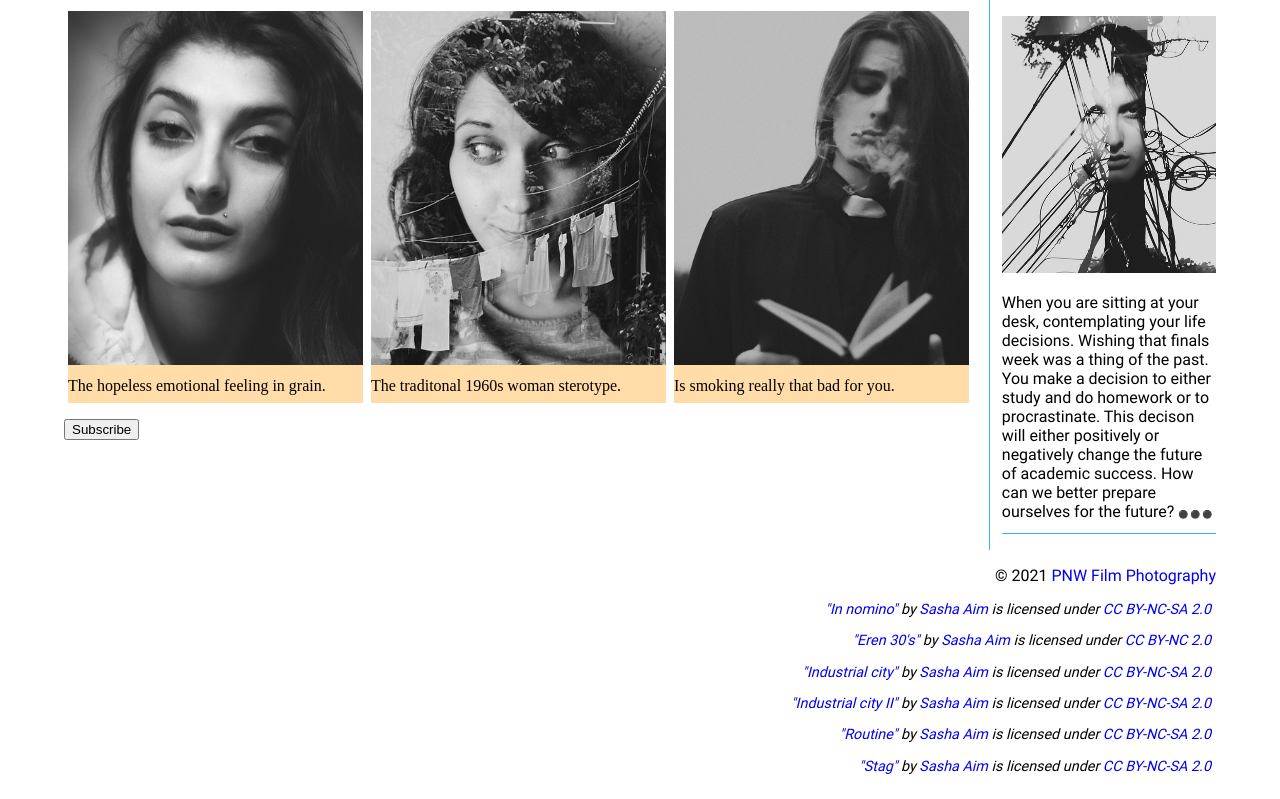
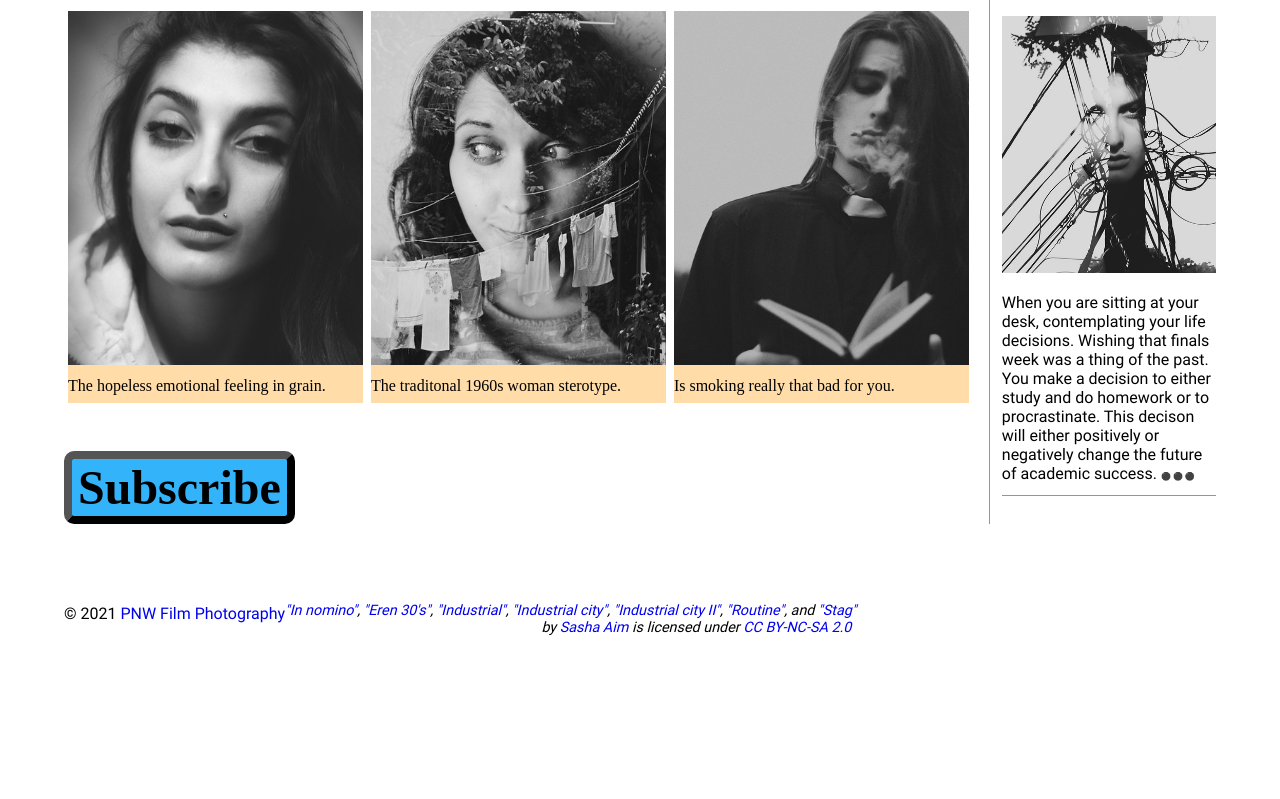
Before and after one commit to ParrottBen/parrottb.github.io, a plain HTML site: page blog/index.html in a window 1280 px wide. Shown: the part 1469-2268 px from the top of the page. After the commit the page ends 2143 px from the top, so only its background shows below. Drawn offline with Linux system fonts and the light colour scheme.

Commit message:
Skill Check 7 updated
continued to work on my project and fix some major issues.

```diff
--- a/blog/css/style.css
+++ b/blog/css/style.css
@@ -158,15 +158,20 @@ aside p {
 
 .expand {
     font-size: 0.5rem;
-    text-align: left;
-
 }
 
 
 
 footer {
-    text-align: right;
+    display:inline-flex;
+    text-anchor: start;
+    text-align: end;
+    font-size: 1rem;
+    font-family: Arial, Helvetica, sans-serif;
+    padding-top: 4rem;
 }
+
+
 
 /* IMAGES AND FIGURES */
 
@@ -216,8 +221,15 @@ nav {
     border-bottom: 1px solid rgb(51, 180, 250);
 }
 
-.subscribe {
-    font-family: sans-serif;
-    font-size: 16px;
-
+button {
+    font-size: 3rem;
+    font-family: Rozhanone, Montserrat, Opensans;
+    font-weight: bold;
+    border-radius: 0.625rem;
+    border-width: 0.5rem;
+    padding-top: 1rem 0rem;
+    margin-top: 2rem;
+    border-color: grayblack;
+    color: black;
+    background-color:rgb(51, 180, 250)
 }
--- a/blog/index.html
+++ b/blog/index.html
@@ -139,7 +139,8 @@
 
                     <h3>How to Make Your Vision a Reality</h3>
                     <img src="images/industrial-city-2.jpg" alt="gloomy city photo">
-                    <p>When you are sitting at your desk, contemplating your life decisions. Wishing that finals week was a thing of the past. You make a decision to either study and do homework or to procrastinate. This decison will either positively or negatively change the future of academic success. How can we better prepare ourselves for the future? <a class="expand" href="#">&#x26AB; &#x26AB; &#x26AB;</a></p>
+                    <p>When you are sitting at your desk, contemplating your life decisions. Wishing that finals week was a thing of the past. You make a decision to either study and do homework or to procrastinate. This decison will either positively or negatively change the future of academic success. <a class="expand" href="#">&#x26AB; &#x26AB; &#x26AB;</a></p>
+
 
                     <!-- DONE! Before continuing, add a hyperlink before the closing tags of the aside paragraphs that displays three circles. Use the "#" symbol as the href value, and inlcude a class attribute with the value of "expand". Note: The code to use for a cirle is:
 
@@ -152,36 +153,19 @@
             </section>
         </main>
         <footer>
-            <!-- Add a paragraph with the copyright and a link to an email address. --->
+            <!-- DONE! Add a paragraph with the copyright and a link to an email address. --->
 
-            <p>&copy; 2021 <a href="mailto:example@gmail.com">PNW Film Photography</a> </p>
+                <p>&copy; 2021 <a href="mailto:example@gmail.com">PNW Film Photography</a></p>
 
-            <!-- DONE! Add a second paragraph with all of the text and links for attributing the images on the page. Make sure to use the "ideal" attribution from Creative Commons. -->
-
-            <!-- In Nomino -->
-
-            <p style="font-size: 0.9rem;font-style: italic;"><img style="display: none;" src="https://live.staticflickr.com/8322/7979768687_0725340bae_b.jpg" alt="In nomino"><a href="https://www.flickr.com/photos/38274965@N05/7979768687">"In nomino"</a><span> by <a href="https://www.flickr.com/photos/38274965@N05">Sasha Aim</a></span> is licensed under <a href="https://creativecommons.org/licenses/by-nc-sa/2.0/?ref=ccsearch&atype=html" style="margin-right: 5px;">CC BY-NC-SA 2.0</a</p>
-
-             <!-- Eren 30's -->
-
-            <p style="font-size: 0.9rem;font-style: italic;"><img style="display: none;" src="https://live.staticflickr.com/8308/7979767535_fce4d4bffe_b.jpg" alt="Eren 30's"><a href="https://www.flickr.com/photos/38274965@N05/7979767535">"Eren 30's"</a><span> by <a href="https://www.flickr.com/photos/38274965@N05">Sasha Aim</a></span> is licensed under <a href="https://creativecommons.org/licenses/by-nc/2.0/?ref=ccsearch&atype=html" style="margin-right: 5px;">CC BY-NC 2.0</a></p>
-
-            <!-- Industrial City -->
-
-            <p style="font-size: 0.9rem;font-style: italic;"><img style="display: none;" src="https://live.staticflickr.com/8310/7979763983_e8e3f04652_b.jpg" alt="Industrial city"><a href="https://www.flickr.com/photos/38274965@N05/7979763983">"Industrial city"</a><span> by <a href="https://www.flickr.com/photos/38274965@N05">Sasha Aim</a></span> is licensed under <a href="https://creativecommons.org/licenses/by-nc-sa/2.0/?ref=ccsearch&atype=html" style="margin-right: 5px;">CC BY-NC-SA 2.0</a></p>
-
-            <!-- Industrial City II -->
-
-            <p style="font-size: 0.9rem;font-style: italic;"><img style="display: none;" src="https://live.staticflickr.com/8303/7979763687_4dac1390be_b.jpg" alt="Industrial city II"><a href="https://www.flickr.com/photos/38274965@N05/7979763687">"Industrial city II"</a><span> by <a href="https://www.flickr.com/photos/38274965@N05">Sasha Aim</a></span> is licensed under <a href="https://creativecommons.org/licenses/by-nc-sa/2.0/?ref=ccsearch&atype=html" style="margin-right: 5px;">CC BY-NC-SA 2.0</a></p>
-
-            <!-- Routine -->
-
-            <p style="font-size: 0.9rem;font-style: italic;"><img style="display: none;" src="https://live.staticflickr.com/8295/7979764934_ff564eb2cb_b.jpg" alt="Routine"><a href="https://www.flickr.com/photos/38274965@N05/7979764934">"Routine"</a><span> by <a href="https://www.flickr.com/photos/38274965@N05">Sasha Aim</a></span> is licensed under <a href="https://creativecommons.org/licenses/by-nc-sa/2.0/?ref=ccsearch&atype=html" style="margin-right: 5px;">CC BY-NC-SA 2.0</a></p>
-
-            <!-- Stag -->
-
-            <p style="font-size: 0.9rem;font-style: italic;"><img style="display: none;" src="https://live.staticflickr.com/8312/7979763485_3cd8973159_b.jpg" alt="Stag"><a href="https://www.flickr.com/photos/38274965@N05/7979763485">"Stag"</a><span> by <a href="https://www.flickr.com/photos/38274965@N05">Sasha Aim</a></span> is licensed under <a href="https://creativecommons.org/licenses/by-nc-sa/2.0/?ref=ccsearch&atype=html" style="margin-right: 5px;">CC BY-NC-SA 2.0</a></p>
-
+                <p class="cites" style="font-size: 0.9rem;font-style: italic;">
+                    <a href="https://www.flickr.com/photos/38274965@N05/7979768687">"In nomino"</a>,
+                    <a href="https://www.flickr.com/photos/38274965@N05/7979767535">"Eren 30's"</a>,
+                    <a href= "https://www.flickr.com/photos/38274965@N05">"Industrial"</a>,
+                    <a href="https://www.flickr.com/photos/38274965@N05/7979763983">"Industrial city"</a>,
+                    <a href="https://www.flickr.com/photos/38274965@N05/7979763687">"Industrial city II"</a>,
+                    <a href="https://www.flickr.com/photos/38274965@N05/7979764934">"Routine"</a>, and
+                    <a href="https://www.flickr.com/photos/38274965@N05/7979763485">"Stag"</a><br><span> by
+                    <a href="https://www.flickr.com/photos/38274965@N05">Sasha Aim</a></span> is licensed under <a href="https://creativecommons.org/licenses/by-nc-sa/2.0/?ref=ccsearch&atype=html" style="margin-right: 5px;">CC BY-NC-SA 2.0</a></p>
         </footer>
     </body>
 </html>
```
